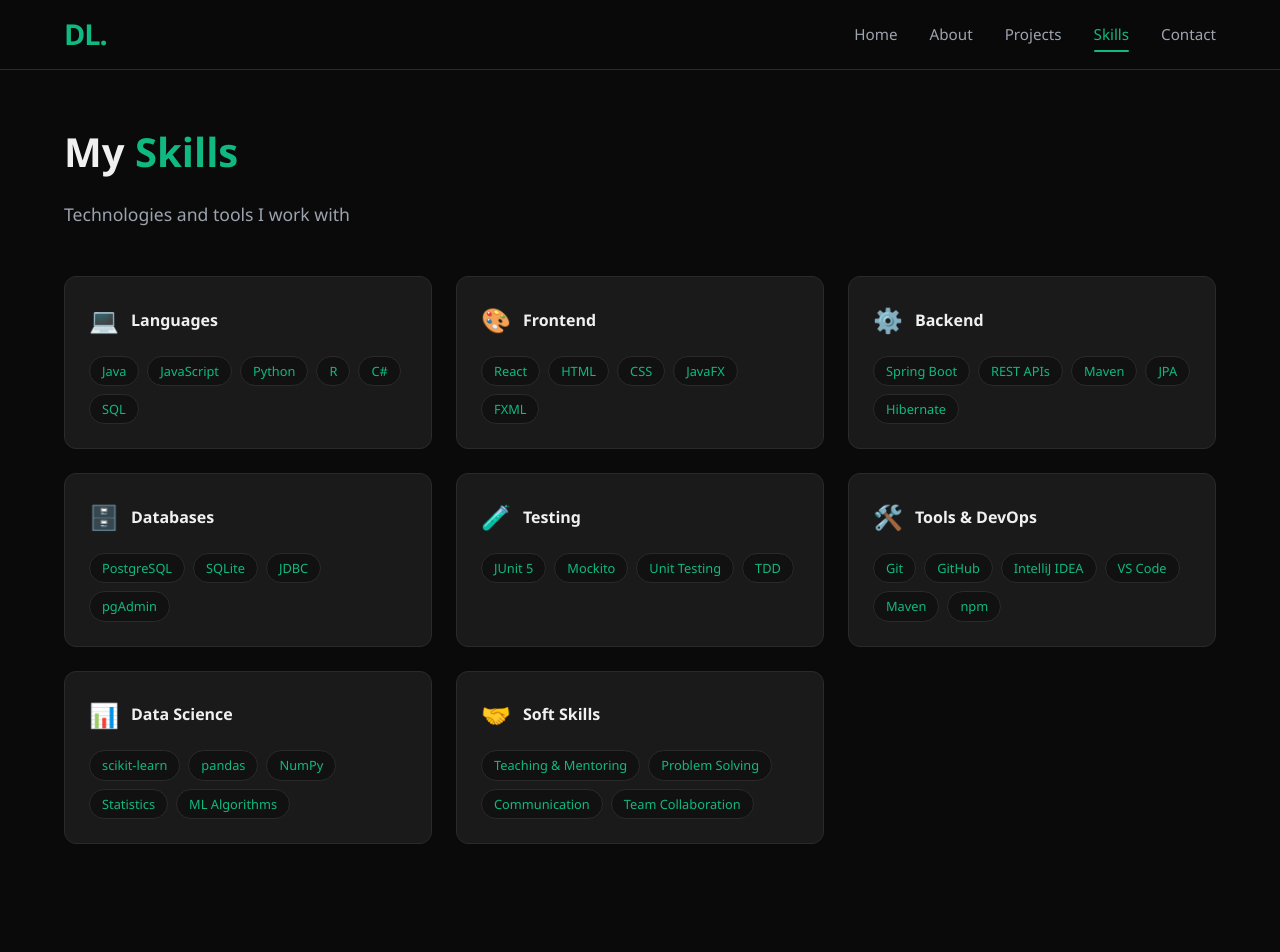
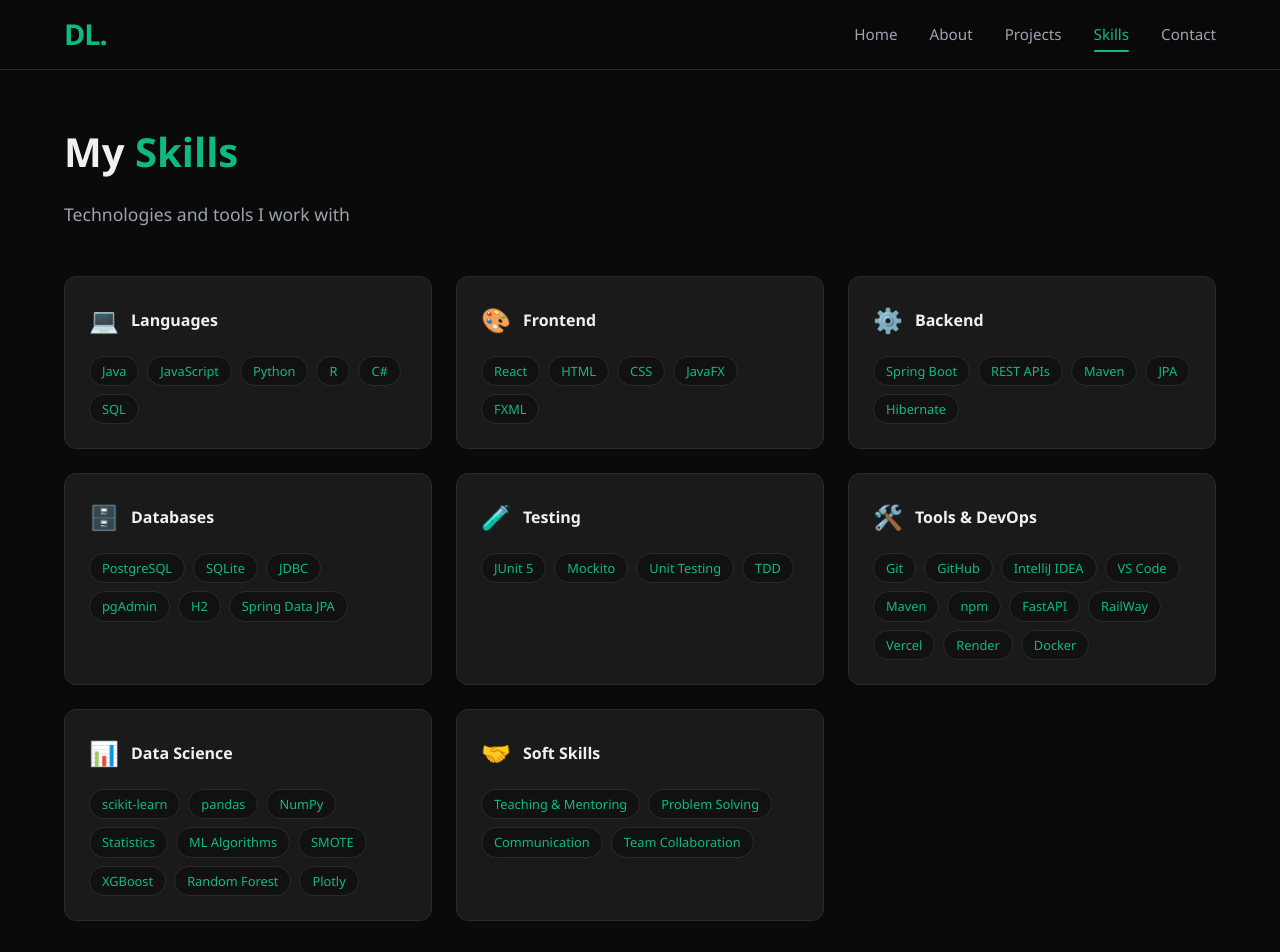
Before and after one commit to d3rr1ck27/derrick-portfolio-frontend, a React (Create React App) app: page /skills in a window 1280 px wide. Shown: the top 952 px of the page. Before the commit the page ends 924 px from the top, so only its background shows below. Built offline with nearby package versions, Linux system fonts and the light colour scheme.

Commit message:
Update Skills.js

```diff
--- a/src/pages/Skills.js
+++ b/src/pages/Skills.js
@@ -20,7 +20,7 @@
   {
     category: 'Databases',
     icon: '🗄️',
-    skills: ['PostgreSQL', 'SQLite', 'JDBC', 'pgAdmin'],
+    skills: ['PostgreSQL', 'SQLite', 'JDBC', 'pgAdmin', 'H2', 'Spring Data JPA'],
   },
   {
     category: 'Testing',
@@ -30,12 +30,12 @@
   {
     category: 'Tools & DevOps',
     icon: '🛠️',
-    skills: ['Git', 'GitHub', 'IntelliJ IDEA', 'VS Code', 'Maven', 'npm'],
+    skills: ['Git', 'GitHub', 'IntelliJ IDEA', 'VS Code', 'Maven', 'npm', 'FastAPI', 'RailWay', 'Vercel', 'Render', 'Docker'],
   },
   {
     category: 'Data Science',
     icon: '📊',
-    skills: ['scikit-learn', 'pandas', 'NumPy', 'Statistics', 'ML Algorithms'],
+    skills: ['scikit-learn', 'pandas', 'NumPy', 'Statistics', 'ML Algorithms', 'SMOTE', 'XGBoost', 'Random Forest', 'Plotly'],
   },
   {
     category: 'Soft Skills',
```
